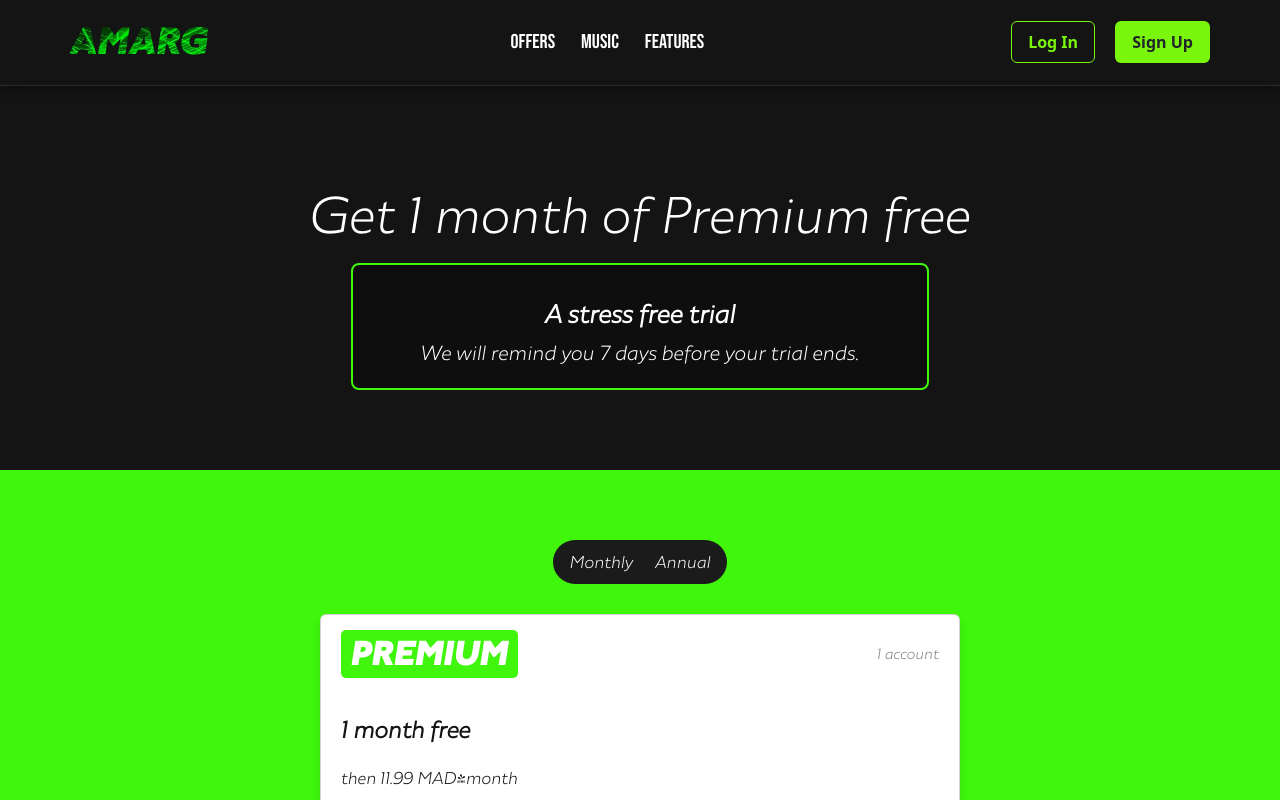
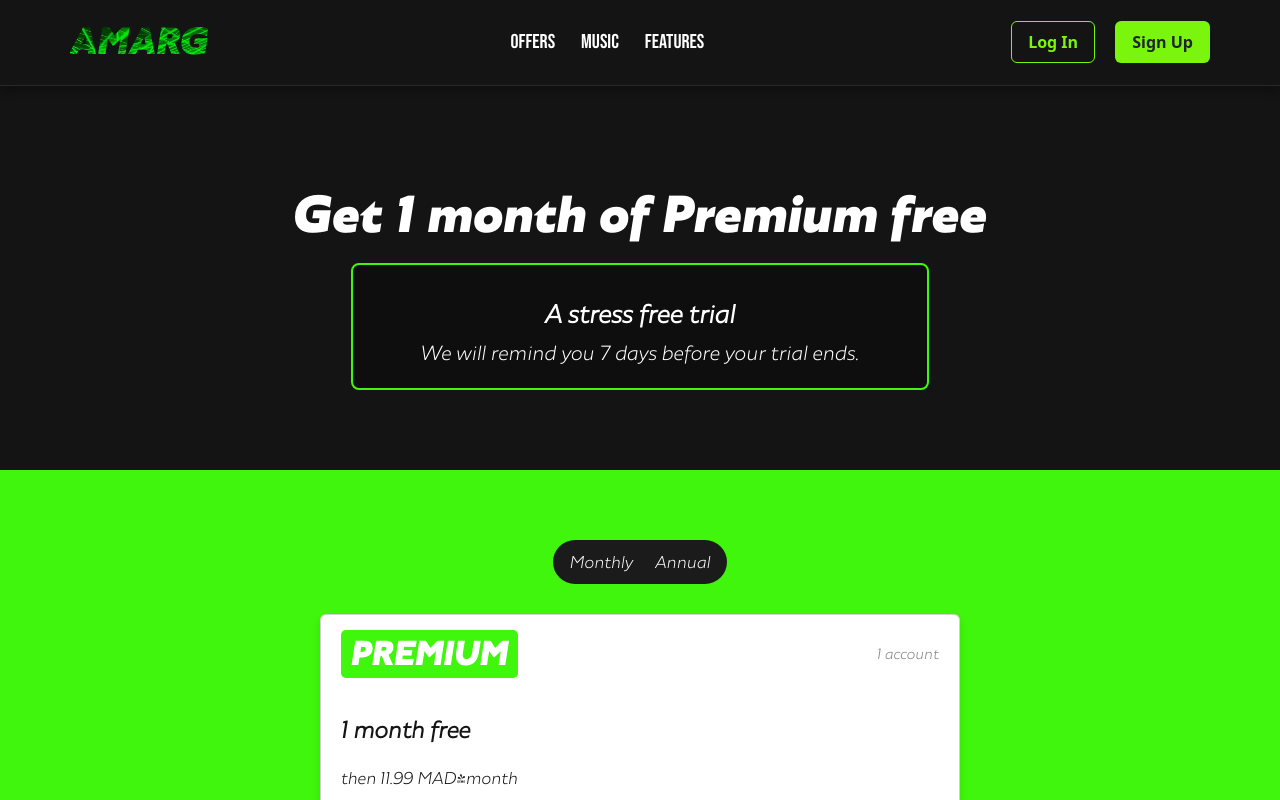
Before and after one commit to BUGA-M/AMARG, a plain HTML site: page index.html in a window 1280 px wide. Shown: the top 800 px of the page. Drawn offline with nearby package versions, Linux system fonts and the light colour scheme.

Commit message:
modifier les fonts

```diff
--- a/css/main.css
+++ b/css/main.css
@@ -262,6 +262,9 @@ h1 {
     align-items: center;
     justify-content: center;
 }
+.H1{
+    font-family: 'Font1', Arial, sans-serif !important;
+}
 
 /*---------------------la section des plans------------------ */
 .plans {
@@ -389,7 +392,7 @@ h1 {
 
 /*--------------------------- titre de la section ------------*/
 .gift_part-h1 {
-    font-family: 'Font1', Arial, sans-serif;
+    font-family: 'Font1', Arial, sans-serif ;
     color: #141414 !important;
     font-size: 4em !important;
     margin-bottom: 20px !important;
--- a/index.html
+++ b/index.html
@@ -60,7 +60,7 @@
 <!---------------------- Section principale------------------ -->
 <div class="row part">
   <div class="col-sm-10 col-md-7 col-lg-7 mx-auto">
-    <h1>Get 1 month of Premium free</h1>
+    <h1 class="H1">Get 1 month of Premium free</h1>
     <div class="message mx-auto">
       <h4><strong>A stress free trial</strong></h4>
       <p>We will remind you 7 days before your trial ends.</p>
```
